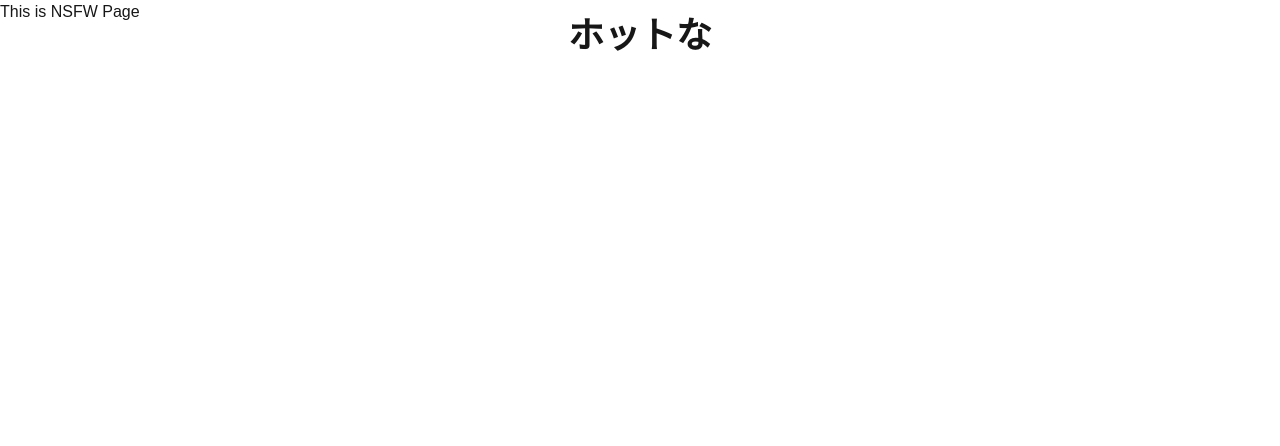
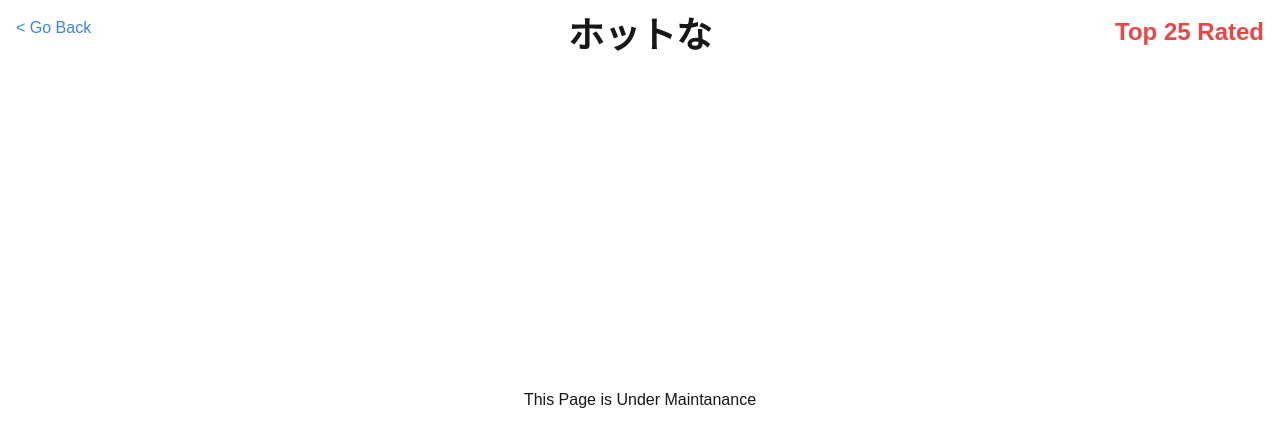
Before and after one commit to zadescoxp/Oni-Chan, a Next.js app in the folder oni-chan/: page /vote/nsfw in a window 1280 px wide. Shown: the top 446 px of the page. Built offline with nearby package versions, Linux system fonts and the light colour scheme.

Commit message:
initial commit

```diff
--- a/oni-chan/src/app/top/nsfw/page.tsx
+++ b/oni-chan/src/app/top/nsfw/page.tsx
@@ -0,0 +1,15 @@
+import Link from "next/link";
+
+export default function NSFWTop() {
+  return (
+    <div className="h-screen w-screen flex items-center justify-center">
+      <Link
+        href={"/vote/nsfw"}
+        className="text-blue-500 absolute top-4 left-4 hover:text-blue-700 transition-all"
+      >
+        &lt; Go Back
+      </Link>
+      This Page is Under Maintanance
+    </div>
+  );
+}
--- a/oni-chan/src/app/vote/nsfw/page.tsx
+++ b/oni-chan/src/app/vote/nsfw/page.tsx
@@ -1,3 +1,22 @@
+import Link from "next/link";
+
 export default function NSFW() {
-  return <h1>This is NSFW Page</h1>;
+  return (
+    <div className="h-screen w-screen flex items-center justify-center">
+      {" "}
+      <Link
+        href={"/"}
+        className="text-blue-500 absolute top-4 left-4 hover:text-blue-700 transition-all"
+      >
+        &lt; Go Back
+      </Link>
+      <Link
+        href={"/top/nsfw"}
+        className="text-red-500 font-semibold absolute top-4 right-4 text-2xl"
+      >
+        Top 25 Rated
+      </Link>
+      This Page is Under Maintanance
+    </div>
+  );
 }
```
